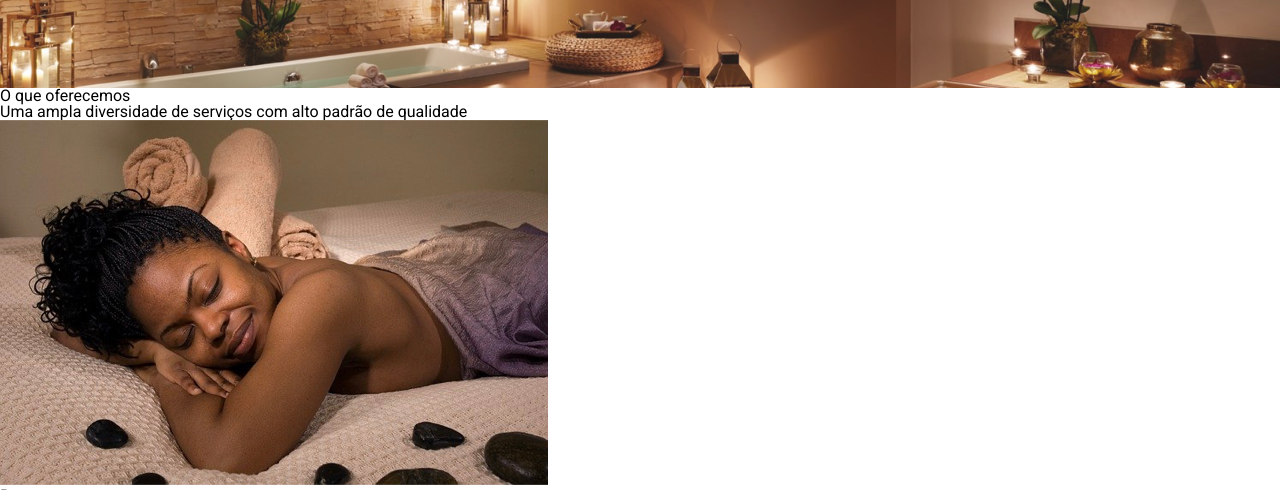
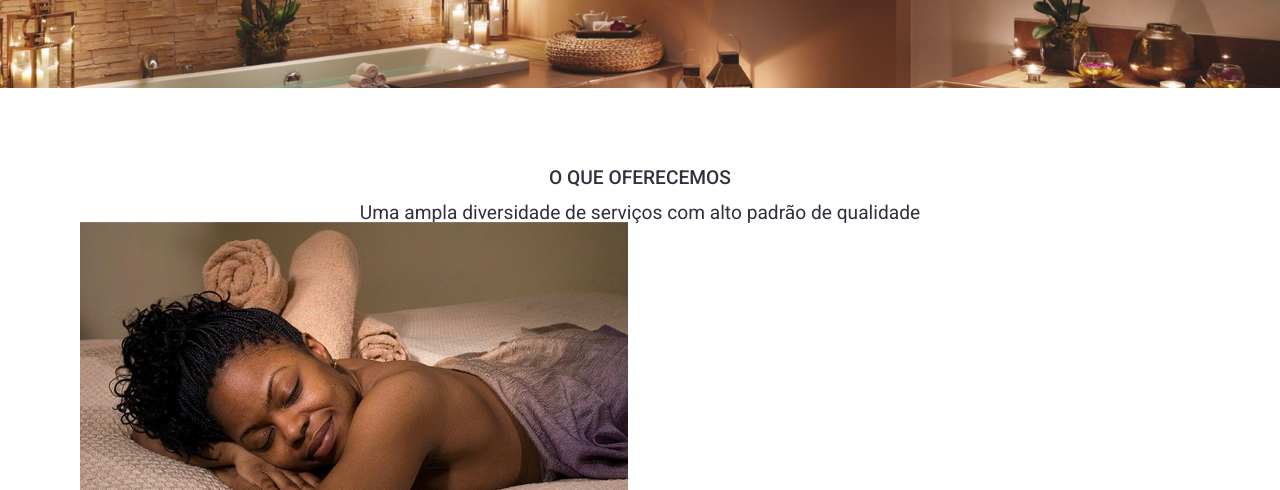
Before and after one commit to EljonasCavalcante/utilize-sass, a plain HTML site: page SassTwo/index.html in a window 1280 px wide. Shown: the part 310-800 px from the top of the page. Drawn offline with nearby package versions, Linux system fonts and the light colour scheme.

Commit message:
feat:create and organization html, servicos

```diff
--- a/SassTwo/index.html
+++ b/SassTwo/index.html
@@ -43,7 +43,7 @@
         </section>
     </header>
     <main>
-        <section id="servico">
+        <section id="servicos">
             <h3>O que oferecemos</h3>
             <h4>Uma ampla diversidade de serviços com alto padrão de qualidade</h4>
             <div class="cards">
--- /dev/null
+++ b/SassTwo/style/components/_servicos.scss
@@ -0,0 +1,19 @@
+@import '../abstract/variaveis';
+
+#servicos {
+    margin: 80px;
+    h3 {
+        font-size: $tamanho-do-texto / 2.5;
+        color: $cor-primary;
+        text-transform: uppercase;
+        font-weight: 500;
+        text-align: center;
+        margin: 1rem;
+    }
+    h4 {
+        text-align: center;
+        font-size: $tamanho-do-texto / 2.5;
+        color: $cor-primary;
+        font-weight: 400;
+    }
+}
--- a/SassTwo/style/style.scss
+++ b/SassTwo/style/style.scss
@@ -2,3 +2,4 @@
 @import './abstract/base';
 @import './components/navbar';
 @import './components/banner';
+@import './components/servicos';
```
Also changed, not shown: SassTwo/style/style.css, 1 other file.
